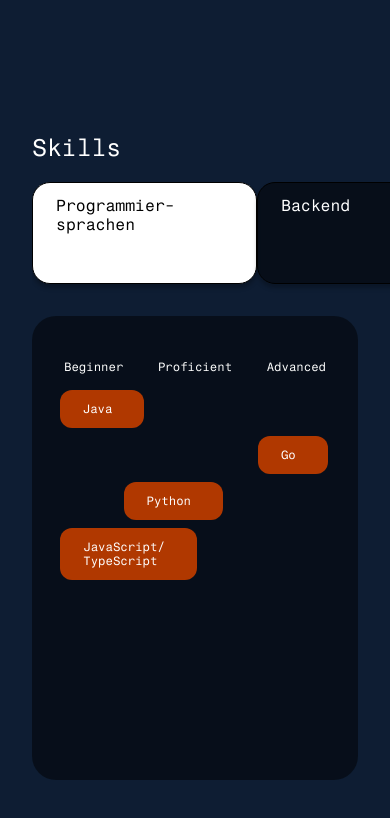
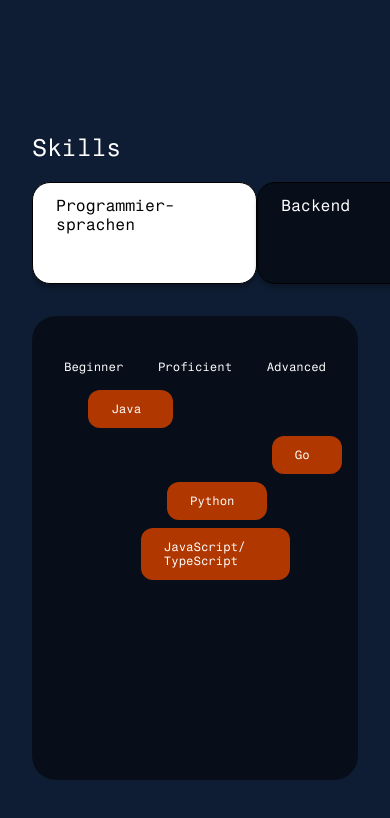
Before and after one commit to beschlz/website, an Astro site: page / in a window 390 px wide. Shown: the part 1678-2496 px from the top of the page. Built offline with nearby package versions, Linux system fonts and the light colour scheme; Astro itself is replaced by a stand-in of ours.

Commit message:
fixed overflow problem of skill cards on small screens

```diff
--- a/src/components/skillsarea/SkillArea.module.css
+++ b/src/components/skillsarea/SkillArea.module.css
@@ -28,7 +28,8 @@
     width: auto;
     flex-direction: column;
     flex-wrap: wrap;
-    align-content: flex-start;
+    align-content: flex-end;
+    align-items: flex-end;
     margin-right: var(--right-page-margin);
     background: var(--translucent-main-color);
     min-height: 400px;
@@ -36,6 +37,7 @@
 
 .skillRow {
     display: flex;
-    justify-content: flex-end;
+    justify-content: flex-start;
     padding-left: 32px;
+    margin-right: 32px;
 }
--- a/src/components/skillsarea/SkillArea.tsx
+++ b/src/components/skillsarea/SkillArea.tsx
@@ -82,7 +82,7 @@ const SkillArea: React.FC = () => {
                     mockedSkills.find(s => s.name === selectedSkill)?.values.map(
                         (skill) =>
 
-                            <div className={styles.skillRow} style={{ width: `${skill.level * 100}%` }}>
+                            <div className={styles.skillRow} style={{ width: `${100 - skill.level * 100}%` }}>
                                 <SkillCard skillName={skill.name} />
                             </div>
                     )
```
